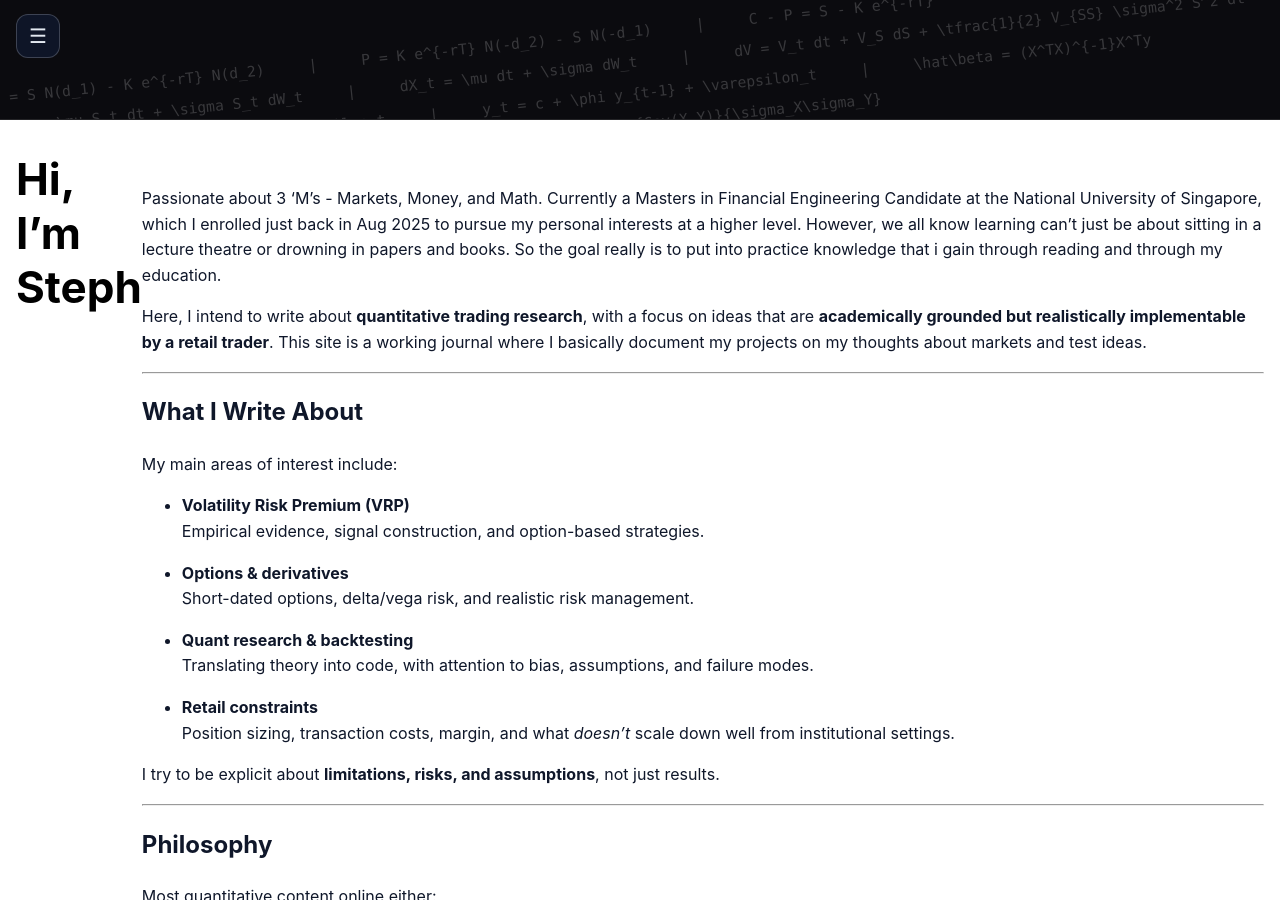
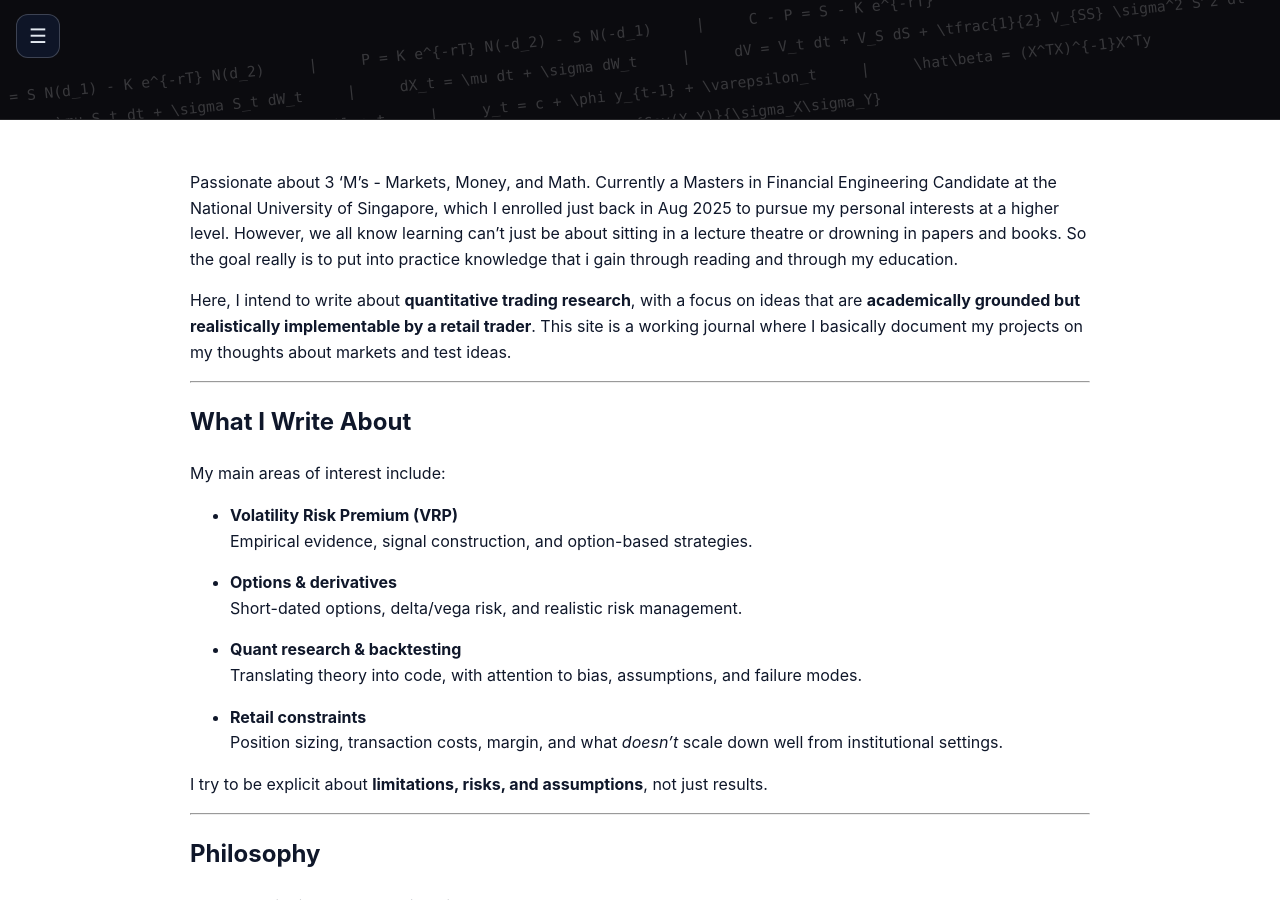
Before and after one commit to sljy1995/StephTheAlpha, a Jekyll site: the page built from about.md, in a window 1280 px wide and 900 px high. Built offline with Jekyll 4.4.1, drawn with Linux system fonts in a browser that asks for light colours.

Commit message:
Update default.html

```diff
--- a/_layouts/default.html
+++ b/_layouts/default.html
@@ -57,17 +57,13 @@
 
     <!-- Main content -->
     <main class="main">
-      <header class="hero">
-        <h1>{{ page.title | default: site.title }}</h1>
-        {% if page.subtitle %}
-          <p class="subtitle">{{ page.subtitle }}</p>
-        {% endif %}
-      </header>
+      <div class="main-inner">
+        <section class="content">
+          {{ content }}
+        </section>
+      </div>
+    </main>
 
-      <section class="content">
-        {{ content }}
-      </section>
-    </main>
   <script>
     const toggle = document.querySelector('.nav-toggle');
     const sidebar = document.querySelector('.sidebar');
```
